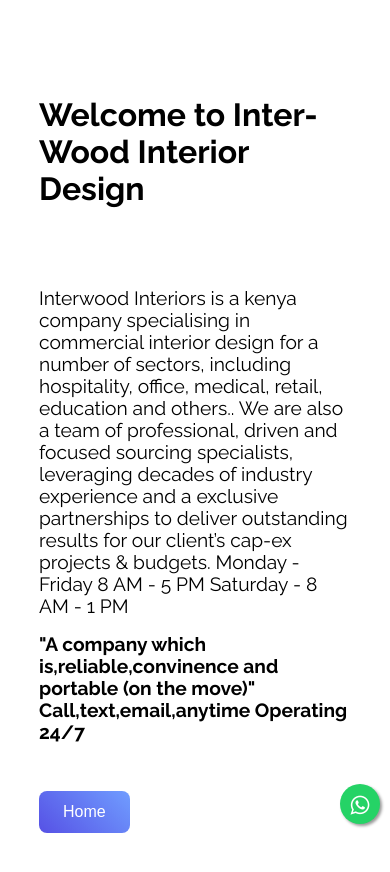
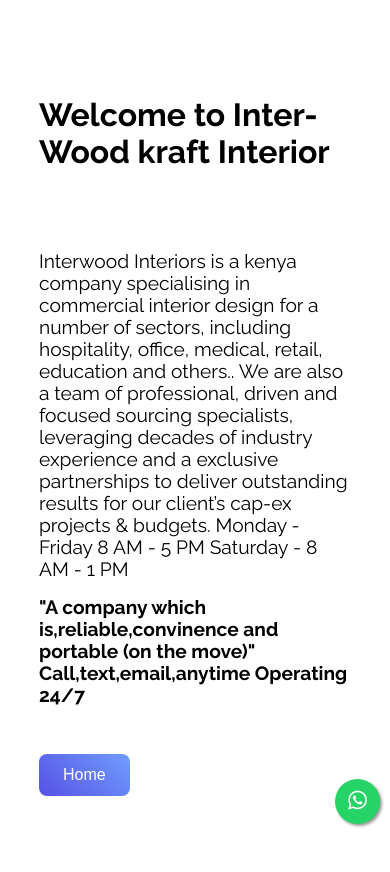
Before and after one commit to Collins87mbathi/interior-design-webpage, a React (Create React App) app: page /about in a window 390 px wide. Shown: the top 872 px of the page. Built offline with nearby package versions, Linux system fonts and the light colour scheme.

Commit message:
fixed everything

```diff
--- a/src/components/about/About.js
+++ b/src/components/about/About.js
@@ -7,7 +7,7 @@
     <section className="about">
       <div className="section-center clearfix">
         <article className="about-img">
-            <h1>Welcome to Inter-Wood Interior Design </h1>
+            <h1>Welcome to Inter-Wood kraft Interior</h1>
         </article>
         <article className="about-info">
           <p className="about-text">
--- a/src/components/hero/Hero.js
+++ b/src/components/hero/Hero.js
@@ -6,7 +6,7 @@
     return (
         <div className='hero'>
             <div className='content'>
-                <h1>choose  the perfect design , welcome to Inter-wood interior design</h1>
+                <h1>choose  the perfect design , welcome to Inter-wood kraft interiors</h1>
                 <p className='search-text'> Be faithful to your own taste,because nothing you really like is ever out of style. </p>
             </div>
         </div>
--- a/src/index.css
+++ b/src/index.css
@@ -75,8 +75,8 @@
   }
 
   .whatsapp_float {
-      width: 40px;
-      height: 40px;
+      width: 45px;
+      height: 45px;
       bottom: 20px;
       right: 10px;
       font-size: 22px;
```
